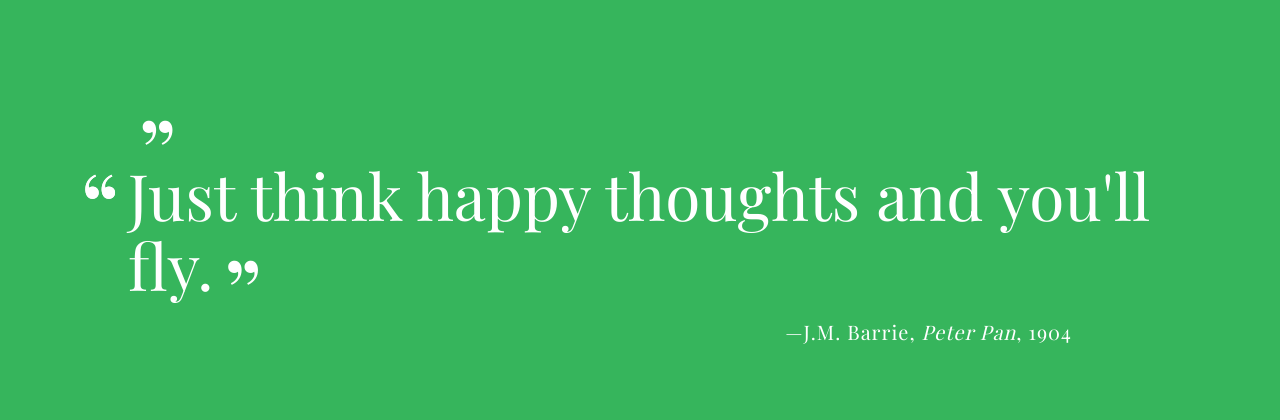
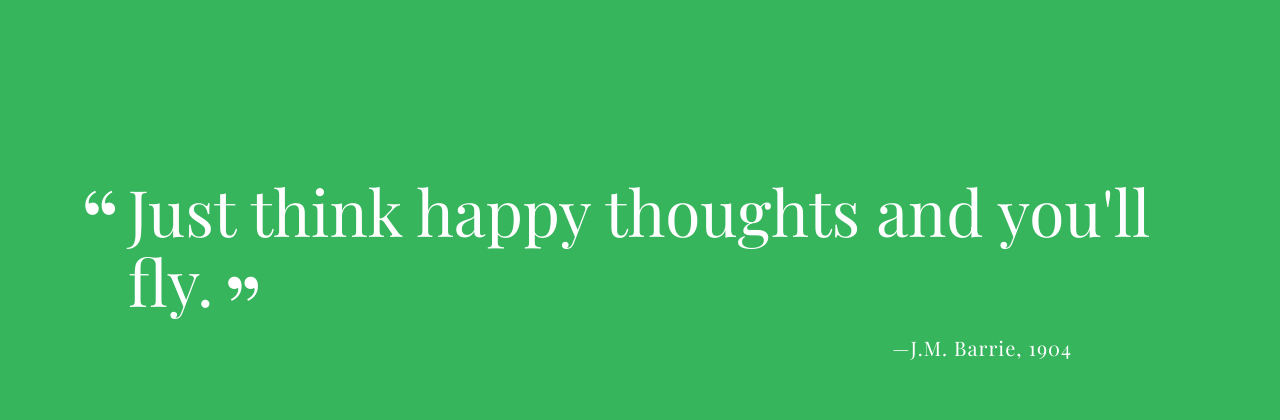
Before and after one commit to ThisLuckyGirl/techdegree_project1, a PHP site: page / in a window 1280 px wide. Shown: the top 420 px of the page. Run offline with PHP 8.4, Linux system fonts and the light colour scheme; some web fonts are replaced.

Commit message:
Project 1 v4
Edits to index.php

```diff
--- a/Project 1/inc/functions.php
+++ b/Project 1/inc/functions.php
@@ -69,12 +69,11 @@ function printQuote($quotes) {
     if (!empty($quote['citation'])){
       $htmlString = "<p class=\"quote\">" . $quote['quote'] . "</p>" .
       "<p class=\"source\">" . $quote['source'] . "<span class=\"citation\">" .
-      $quote['citation'] . "</span></p>";
+      $quote['citation'] . "</span>";
     };
     if (!empty($quote['year'])){
       $htmlString = "<p class=\"quote\">" . $quote['quote'] . "</p>" .
-      "<p class=\"source\">" . $quote['source'] . "<span class=\"citation\">" .
-      $quote['citation'] . "</span>" . "<span class=\"year\">" . $quote['year'] .
+      "<p class=\"source\">" . $quote['source'] . "<span class=\"year\">" . $quote['year'] .
       "</span></p>";
     };
 
@@ -83,4 +82,6 @@ function printQuote($quotes) {
 
 printQuote($quotes);
 
+
+
 ?>
--- a/Project 1/index.php
+++ b/Project 1/index.php
@@ -10,7 +10,7 @@
 <body>
   <div class="container">
     <div id="quote-box">
-      <p class="quote"><?php include 'inc/functions.php';?> </p>
+      <p><?php include 'inc/functions.php';?></p>
     </div>
     <button id="loadQuote" onclick="window.location.reload(true)" >Show another quote</button>
   </div>
```
